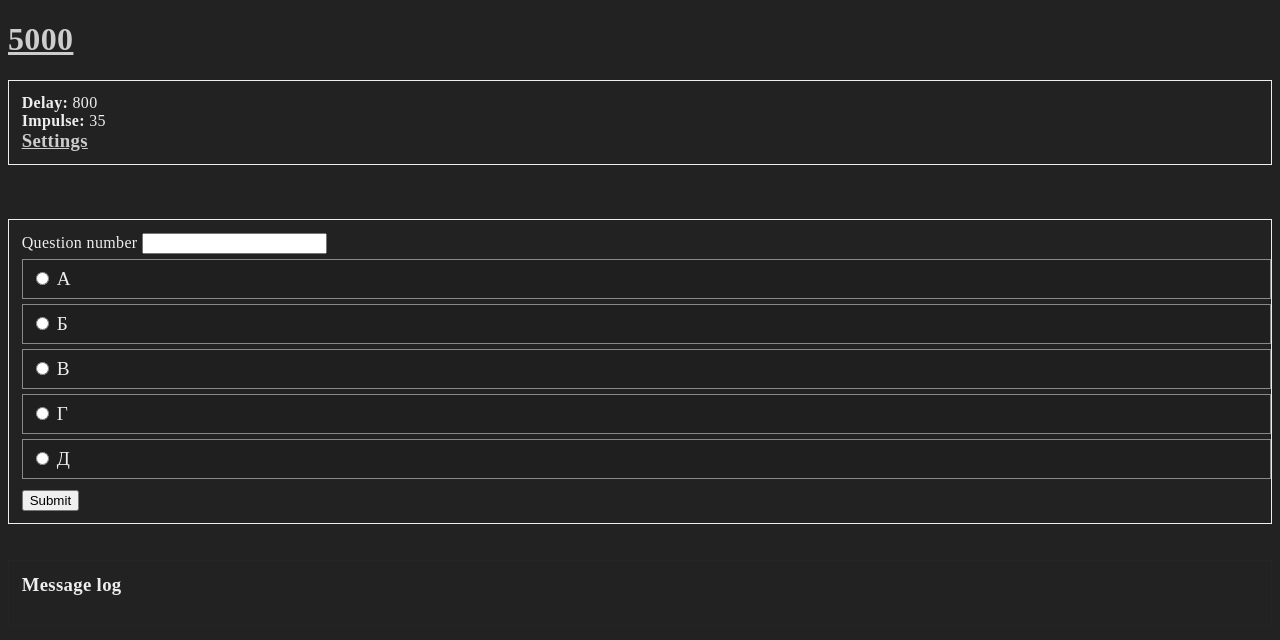
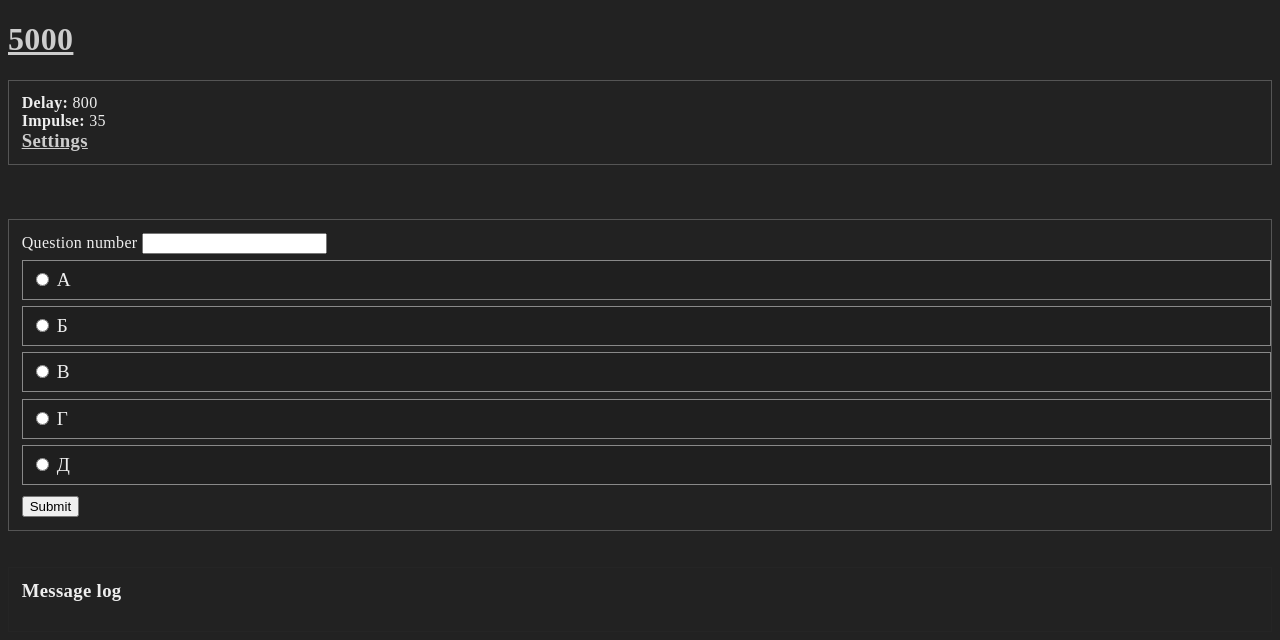
Before and after one commit to Igor4er/histscaff, a Flask app: page /send in a window 1280 px wide. Shown: the top 640 px of the page. Run offline with Flask 3, Linux system fonts and the light colour scheme.

Commit message:
Better ui

```diff
--- a/templates/send.html
+++ b/templates/send.html
@@ -58,7 +58,7 @@
         margin: 12px 0px;
         }
         .bb {
-            border: 1px solid #eee;
+            border: 1px solid #555;
             padding-left: 1%;
             padding-top: 1%;
             padding-bottom: 1%;
@@ -67,7 +67,7 @@
             font-weight: bold;
         }
         .fb {
-            margin-top: 0.4%;
+            margin-top: 0.5%;
             margin-bottom: 0.4%;
             font-size: larger;
             border: 1px solid #898989;
```
